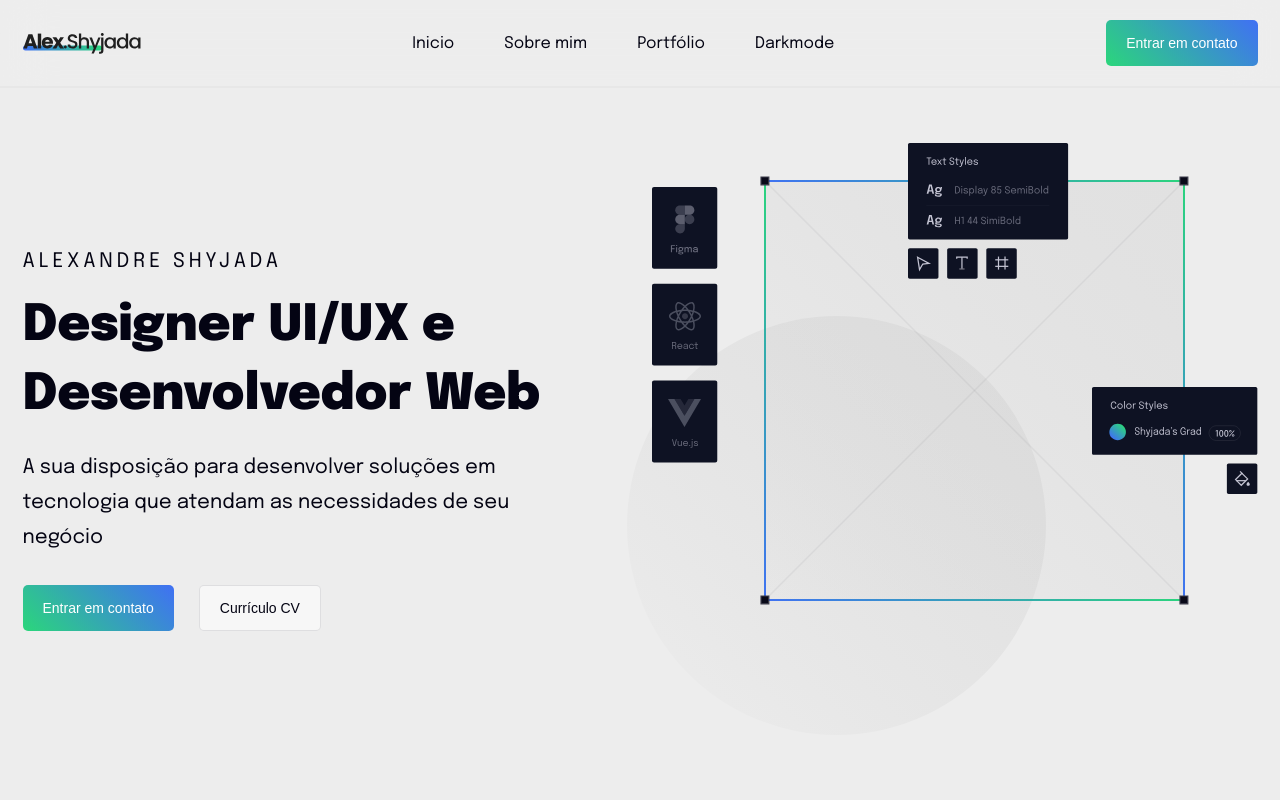
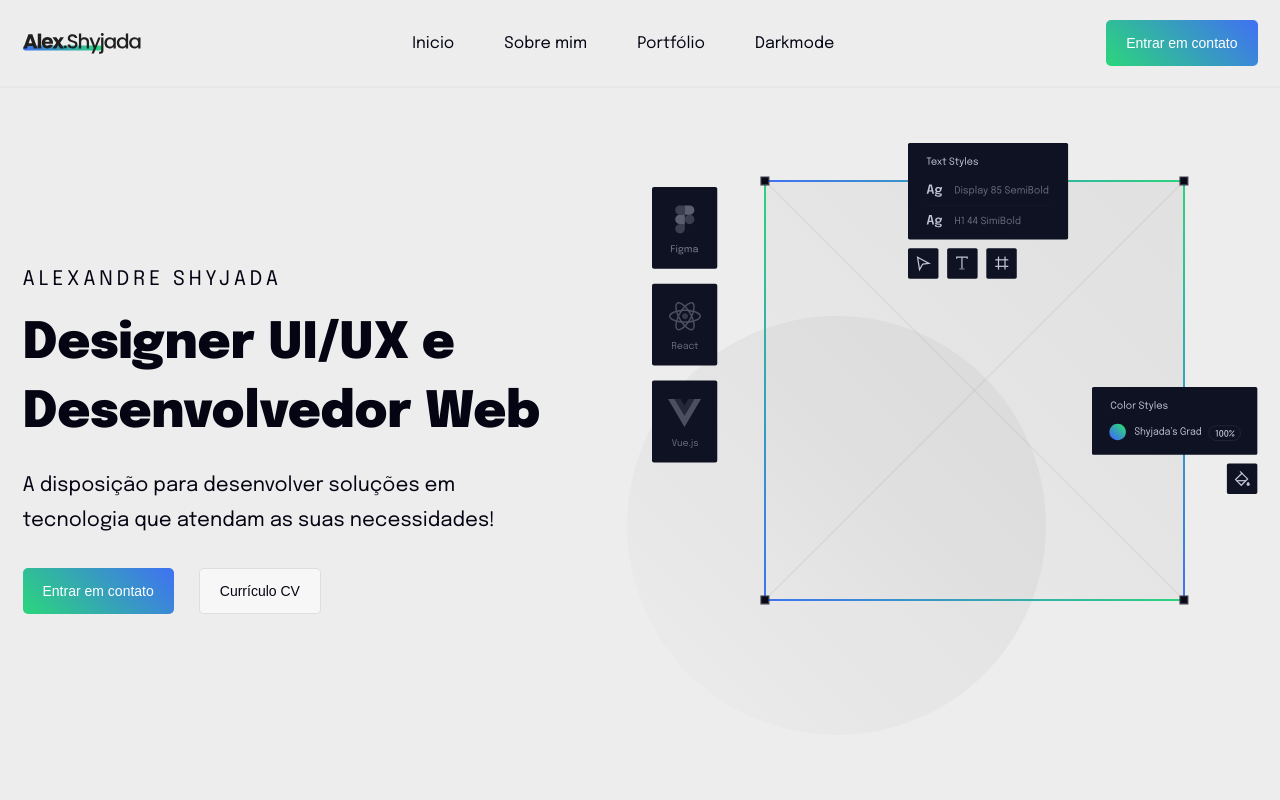
Before and after one commit to AlexShyjada/my-portfolio-v2, a Nuxt app in the folder project/: page / in a window 1280 px wide. Shown: the top 800 px of the page. Built offline with nearby package versions, Linux system fonts and the light colour scheme.

Commit message:
Update hero description

```diff
--- a/project/components/organisms/hero/Hero.vue
+++ b/project/components/organisms/hero/Hero.vue
@@ -5,8 +5,8 @@
         <Description>Alexandre Shyjada</Description>
         <MainTitle>Designer UI/UX e Desenvolvedor Web</MainTitle>
         <MainParagrath>
-          A sua disposição para desenvolver soluções em tecnologia que atendam as
-          necessidades de seu negócio
+          A disposição para desenvolver soluções em tecnologia que atendam as suas
+          necessidades!
         </MainParagrath>
         <div class="btnGroup">
           <ButtonGradient><a href="#">Entrar em contato</a></ButtonGradient>
```
